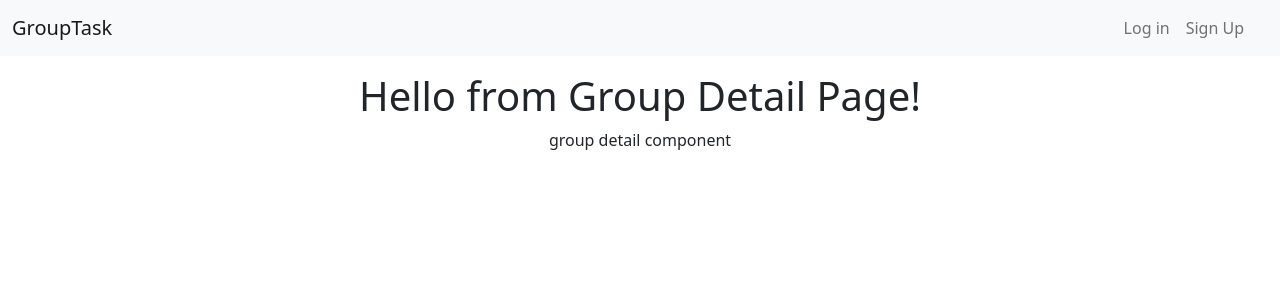
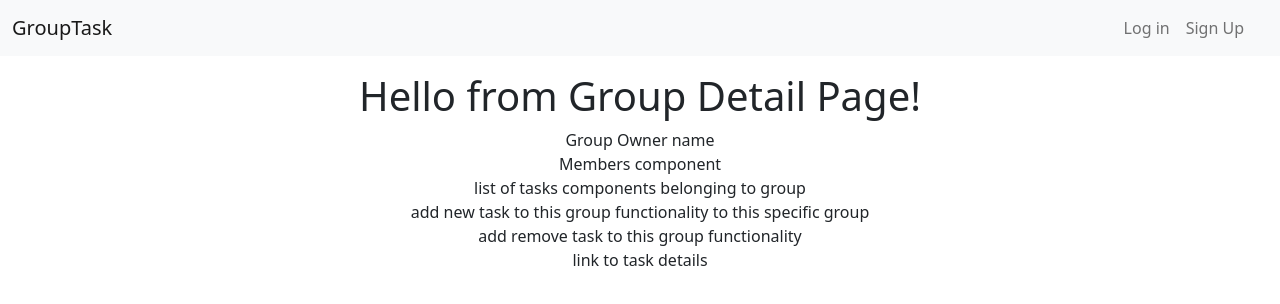
Before and after one commit to 4ntm4n/ms5-front-end, a React (Create React App) app: page /groups/1 in a window 1280 px wide. Shown: the top 304 px of the page. Built offline with nearby package versions, Linux system fonts and the light colour scheme; no server answers.

Commit message:
add to do list for group member detail, add group member component shell

```diff
--- a/src/components/GroupComponent.js
+++ /dev/null
@@ -1,32 +0,0 @@
-import React, { useEffect, useState } from 'react'
-import { Button, Card } from 'react-bootstrap'
-// import { useCurrentUser } from '../contexts/currentUserContext'
-import { axiosReq } from '../api/AxiosDefaults';
-import ProfilePic from './ProfilePic';
-
-function GroupComponent() {
-    /* const currentUser = useCurrentUser(); */
-    const [groups, setGroups] = useState([]);
-
-    const fetchGroups = async () => {
-        try {
-            const { data } = await axiosReq.get('/groups/')
-            console.log(data.results)
-            setGroups(data.results)
-        } catch (error) {
-            console.log(error)
-        }
-    }
-    useEffect(() => {
-        fetchGroups();
-    }, [], [groups]);
-
-
-    return (
-        <>
-           group detail component
-        </>
-    )
-}
-
-export default GroupComponent
--- a/src/pages/GroupDetail.js
+++ b/src/pages/GroupDetail.js
@@ -1,11 +1,23 @@
-import React from 'react'
-import GroupComponent from '../components/GroupComponent'
+import React, { useState, useEffect } from 'react'
+import { axiosReq, axiosRes } from '../api/AxiosDefaults'
 
 function GroupDetail() {
+
+    useEffect(() => {
+        try {
+        } catch (error) {
+            console.log(error)
+        }
+    },[])
   return (
     <>
         <h1>Hello from Group Detail Page!</h1>
-        <GroupComponent />
+        <>Group Owner name</> <br />
+        <>Members component</> <br />
+        <>list of tasks components belonging to group</> <br />
+        <>add new task to this group functionality to this specific group</> <br />
+        <>add remove task to this group functionality </> <br />
+        <>link to task details</>
 
     </>
   )
```
Also changed, not shown: src/components/GroupMembers.js (added, +9 -0 lines).
